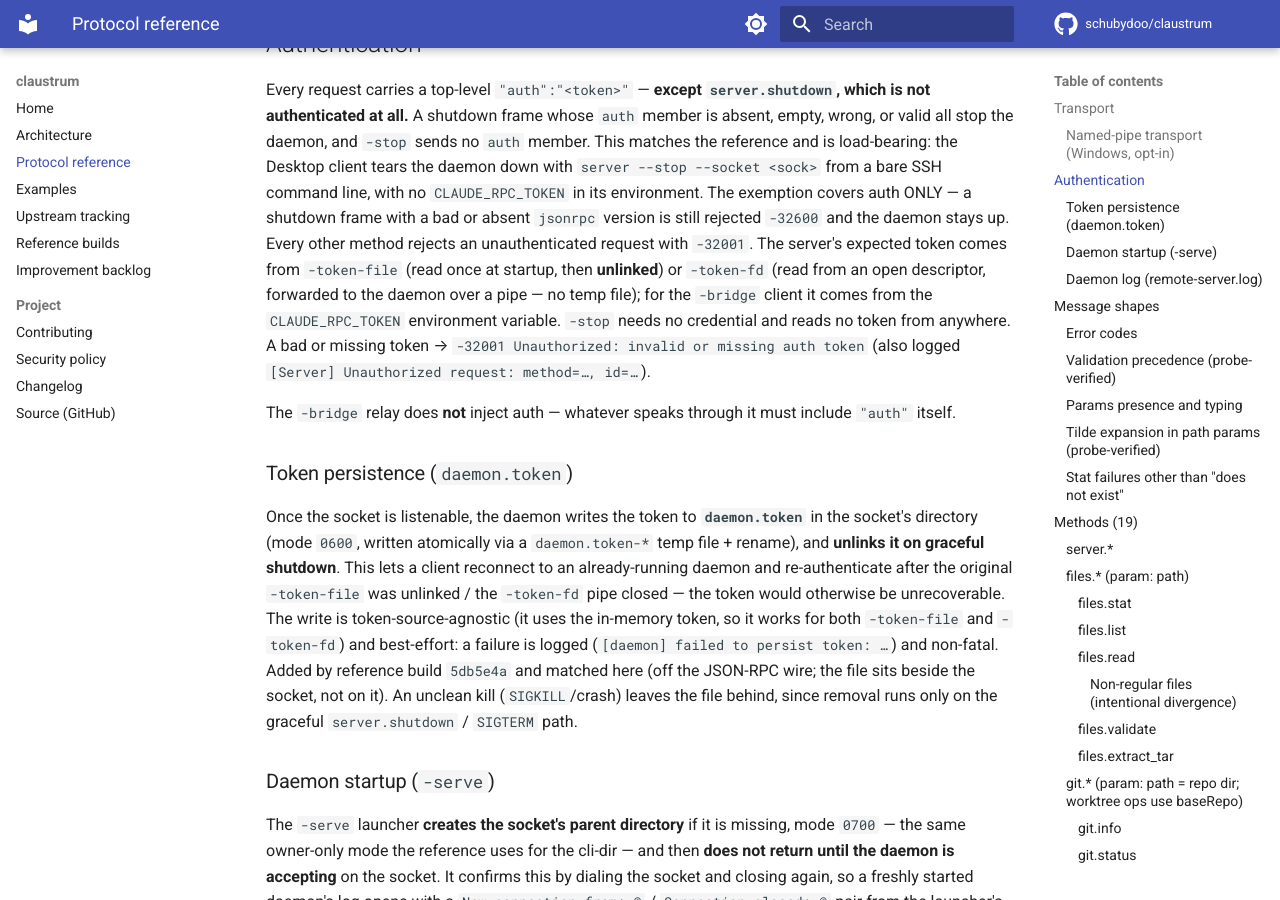
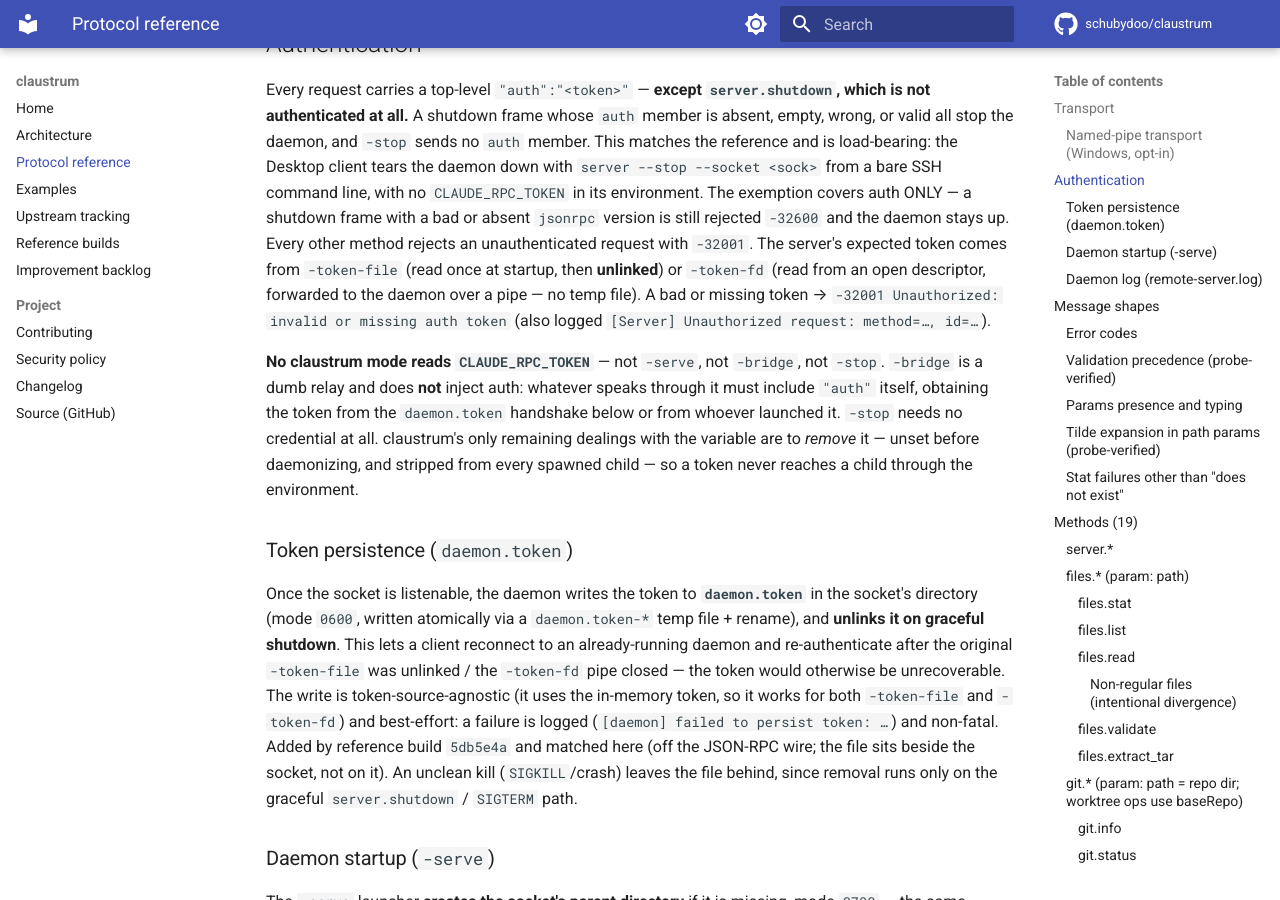
Before and after one commit to schubydoo/claustrum, an MkDocs documentation site: the page built from docs/PROTOCOL.md, in a window 1280 px wide and 900 px high, scrolled down 1466 px. Built offline with MkDocs 1.6.1 and Material for MkDocs 9.7.7, drawn with Linux system fonts in a browser that asks for light colours; comment, search, counter and statistics services are not loaded; some of the changed text lies outside the part shown.

Commit message:
docs: claustrum reads CLAUDE_RPC_TOKEN nowhere, so stop saying -bridge does
Last round's sweep narrowed "the -bridge/-stop clients read it" to "-bridge",
but runStop was the only reader and runBridge is a pure relay. The binary's only
remaining dealings with the variable are to remove it: unset before daemonizing,
stripped from every spawned child.

```diff
--- a/docs/PROTOCOL.md
+++ b/docs/PROTOCOL.md
@@ -70,14 +70,17 @@ The exemption covers auth ONLY — a shutdown frame with a bad or absent
 other method rejects an unauthenticated request with `-32001`. The server's expected token
 comes from `-token-file` (read once at startup, then **unlinked**) or `-token-fd`
 (read from an open descriptor, forwarded to the daemon over a pipe — no temp
-file); for the `-bridge` client it comes from the `CLAUDE_RPC_TOKEN`
-environment variable. `-stop` needs no credential and reads no token from
-anywhere. A bad or missing token →
+file). A bad or missing token →
 `-32001 Unauthorized: invalid or missing auth token` (also logged
 `[Server] Unauthorized request: method=…, id=…`).
 
-The `-bridge` relay does **not** inject auth — whatever speaks through it must
-include `"auth"` itself.
+**No claustrum mode reads `CLAUDE_RPC_TOKEN`** — not `-serve`, not `-bridge`, not
+`-stop`. `-bridge` is a dumb relay and does **not** inject auth: whatever speaks
+through it must include `"auth"` itself, obtaining the token from the
+`daemon.token` handshake below or from whoever launched it. `-stop` needs no
+credential at all. claustrum's only remaining dealings with the variable are to
+*remove* it — unset before daemonizing, and stripped from every spawned child —
+so a token never reaches a child through the environment.
 
 ### Token persistence (`daemon.token`)
 
@@ -847,8 +850,8 @@ Self-daemonizes (reparents to init / detached), extracts the login-shell PATH
 
 - Missing both flags →
   `claustrum: daemonized child requires --token-file or --token-fd`, exit `1`.
-- `CLAUDE_RPC_TOKEN` is **not** accepted for `-serve` (it is only for the
-  `-bridge` client; `-stop` reads no token) — the daemon never starts
+- `CLAUDE_RPC_TOKEN` is **not** accepted for `-serve` — nor read by any other
+  mode; no claustrum code path reads it at all. The daemon never starts
   unauthenticated.
 - The token is read as a **line**: one trailing `\n`/`\r\n` is stripped; spaces
   and other surrounding whitespace are preserved verbatim (a token file ending
```
Also changed, not shown: CLAUDE.md (+7 -5 lines), README.md (+5 -3 lines), SECURITY.md (+7 -4 lines).
